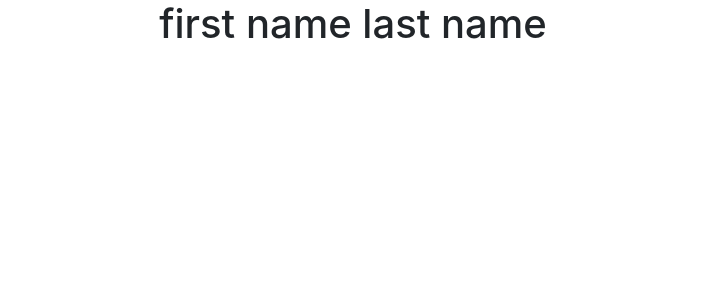
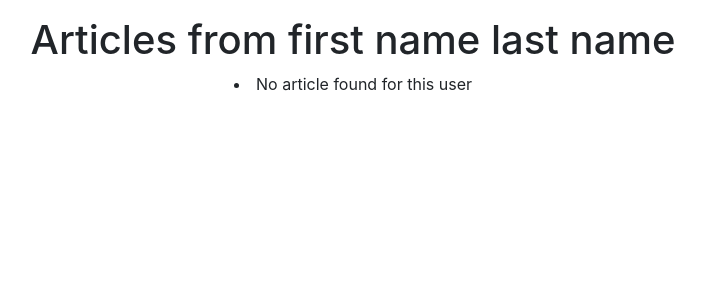
Before and after one commit to byoan/djangoPress, a Django app: page /profile/2 in a window 1280 px wide. Shown: the part 56-356 px from the top of the page, without its empty margins (287-992 px from the left). Run offline with Django 3.2, Linux system fonts and the light colour scheme; data comes from the database, SQL or seed files in the repository; some libraries are stand-ins or nearby versions.

Commit message:
Add some styles to the app

```diff
--- a/static/common/styles.css
+++ b/static/common/styles.css
@@ -44,18 +44,21 @@ main {
     justify-content: space-evenly;
     margin-top: 5rem;
 }
-.homePageContainer {
+.homePageContainer, .profilePageContainer, .searchPageContainer {
     display: flex;
     flex-direction: column;
     width: 100%;
     align-items: center;
 }
-.homePageContainer .articleContainer {
+.profilePageContainer article {
+    width: 100%;
+}
+.homePageContainer .articleContainer, .profilePageContainer .articleContainer, .searchPageContainer .articleContainer {
     width: 60%;
     transition: all .15s ease;
     box-shadow: 0 7px 14px rgba(50,50,93,.1),0 3px 6px rgba(0,0,0,.08);
 }
-.homePageContainer .articleContainer:hover {
+.homePageContainer .articleContainer:hover, .profilePageContainer .articleContainer:hover, .searchPageContainer .articleContainer:hover {
     transform: translateY(1px);
     box-shadow: 0 15px 35px 5px rgba(50,50,93,.1), 0 5px 15px rgba(0,0,0,.07);
     cursor: pointer;
@@ -76,9 +79,30 @@ a.articleContent:hover, a.articleContent:active, a.articleContent:focus {
     margin-top: 5rem;
     word-wrap: break-word;
 }
-.homePageContainer h1 {
+.homePageContainer h1, .profilePage h1, .searchPageContainer h1 {
     margin-top: 1rem;
 }
 .errorlist {
     background-color: #dc3545;
 }
+.profilePage {
+    display: flex;
+    flex-direction: column;
+    align-items: center;
+}
+.backButton {
+    margin:1rem 0 0 2rem;
+}
+.formContainer {
+    display: flex;
+    flex-direction: column;
+    margin: 2rem;
+    width: 70%;
+}
+.formContainer h1 {
+    margin-bottom: 1rem;
+}
+.formContainerParent {
+    display: flex;
+    justify-content: center;
+}
--- a/templates/head.html
+++ b/templates/head.html
@@ -20,8 +20,8 @@
         </button>
 
         <div class="collapse navbar-collapse justify-content-between" id="navbar">
-            <form class="form-inline">
-                <input class="form-control mr-sm-2" type="search" placeholder="{% trans 'Search' %}" aria-label="{% trans 'Search' %}">
+            <form class="form-inline" action="/search">
+                <input class="form-control mr-sm-2" name="q" type="search" placeholder="{% trans 'Search' %}" aria-label="{% trans 'Search' %}">
                 <button class="btn btn-outline-success my-2 my-sm-0" type="submit">{% trans 'Search' %}</button>
             </form>
             {% if user.is_authenticated %}
@@ -31,7 +31,7 @@
                     </button>
                     <div class="dropdown-menu dropdown-menu-right">
                         <a class="dropdown-item" href="{% url 'createArticle' %}">{% trans 'Create an article' %}</a>
-                        <a class="dropdown-item" href="{% url 'profile' pk=user.id %}">{% trans 'My account' %}</a>
+                        <a class="dropdown-item" href="{% url 'profile' pk=user.id %}">{% trans 'My articles' %}</a>
                         <div class="dropdown-divider"></div>
                         <a href="{% url 'logout' %}" class="dropdown-item">{% trans 'Logout' %}</a>
                     </div>
--- a/templates/home.html
+++ b/templates/home.html
@@ -1,7 +1,7 @@
 {% load i18n %}
 {% include 'head.html' %}
 
-        <article class="homePageContainer">
+        <div class="homePageContainer">
             <h1>{% trans 'Latest articles' %}</h1>
             {% for article in object_list reversed %}
                 <div class="articleContainer">
@@ -20,7 +20,7 @@
             {% empty %}
                 <li>No article available</li>
             {% endfor %}
-        </article>
+        </div>
     </main>
 
 </body>
--- a/templates/profile.html
+++ b/templates/profile.html
@@ -1,16 +1,34 @@
 {% load i18n %}
 {% include 'head.html' %}
 
-<main>
-    <article>
+<main class="profilePage">
     <h1>
         {% if user.first_name and user.last_name %}
-                {{ user.first_name }} {{ user.last_name }}
+            {% trans 'Articles from' %} {{ user.first_name }} {{ user.last_name }}
         {% else %}
-                {{ user }}
+            {% trans 'Articles from' %} {{ user }}
         {% endif %}
     </h1>
+
+    <div class="profilePageContainer">
+        {% for article in articles reversed %}
+            <div class="articleContainer">
+                <a class="articleContent" href="{% url 'article' pk=article.pk %}">
+                    <article>
+                        <h2>
+                            {{ article.title }}
+                            <em class="articleDate">{{ article.created_at|date:"d M Y" }}</em>
+                        </h2>
+                        <p>
+                            {{ article.content|truncatechars:50 }}
+                        </p>
                     </article>
+                </a>
+            </div>
+        {% empty %}
+            <li>No article found for this user</li>
+        {% endfor %}
+    </div>
 </main>
 
 </body>
```
Also changed, not shown: templates/articleCreateForm.html (+10 -6 lines), templates/articleDeleteForm.html (+8 -4 lines), templates/articleUpdateForm.html (+9 -7 lines), templates/login.html (+11 -8 lines), templates/register.html (+11 -6 lines). Lines whose indentation alone changed are shown as unchanged.
